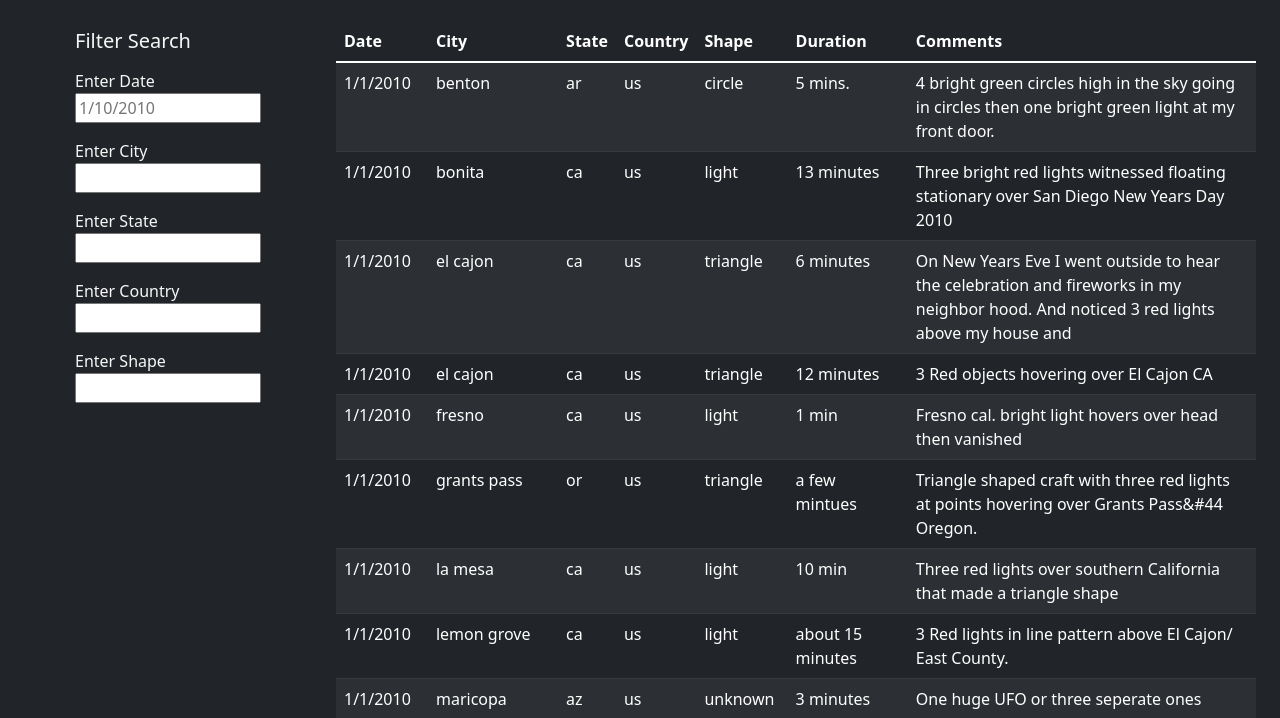
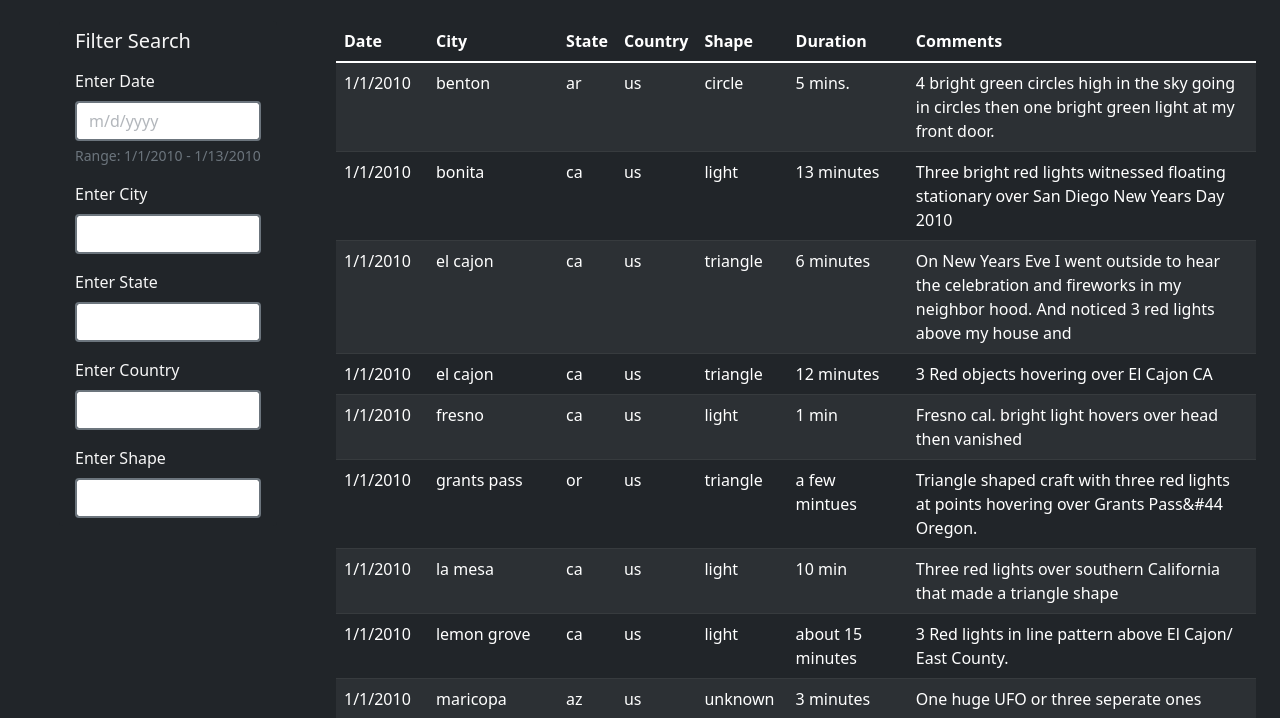
Before and after one commit to cdpeters/dynamic-UFO-website-javascript, a plain HTML site: page index.html in a window 1280 px wide. Shown: the part 679-1397 px from the top of the page. Drawn offline with nearby package versions, Linux system fonts and the light colour scheme.

Commit message:
Modify form styling

```diff
--- a/index.html
+++ b/index.html
@@ -71,24 +71,25 @@
                         <ul class="list-group">
                             <h5 class="list-group-item bg-dark mb-0 border-0" id="filter-title">Filter Search</h5>
                             <li class="list-group-item bg-dark border-0">
-                                <label class="w-100" for="datetime" id="filter-date">Enter Date</label>
-                                <input class="w-100" type="text" placeholder="1/10/2010" id="datetime">
+                                <label class="w-100 form-label" for="datetime" id="filter-date">Enter Date</label>
+                                <input class="w-100 form-control" type="text" placeholder="m/d/yyyy" id="datetime">
+                                <div class="form-text">Range: 1/1/2010 - 1/13/2010</div>
                             </li>
                             <li class="list-group-item bg-dark border-0">
-                                <label class="w-100" for="city" id="filter-city">Enter City</label>
-                                <input class="w-100" type="text" id="city">
+                                <label class="w-100 form-label" for="city" id="filter-city">Enter City</label>
+                                <input class="w-100 form-control" type="text" id="city">
                             </li>
                             <li class="list-group-item bg-dark border-0">
-                                <label class="w-100" for="state" id="filter-state">Enter State</label>
-                                <input class="w-100" type="text" id="state">
+                                <label class="w-100 form-label" for="state" id="filter-state">Enter State</label>
+                                <input class="w-100 form-control" type="text" id="state">
                             </li>
                             <li class="list-group-item bg-dark border-0">
-                                <label class="w-100" for="country" id="filter-country">Enter Country</label>
-                                <input class="w-100" type="text" id="country">
+                                <label class="w-100 form-label" for="country" id="filter-country">Enter Country</label>
+                                <input class="w-100 form-control" type="text" id="country">
                             </li>
                             <li class="list-group-item bg-dark border-0">
-                                <label class="w-100" for="shape" id="filter-shape">Enter Shape</label>
-                                <input class="w-100" type="text" id="shape">
+                                <label class="w-100 form-label" for="shape" id="filter-shape">Enter Shape</label>
+                                <input class="w-100 form-control" type="text" id="shape">
                             </li>
                         </ul>
                     </form>
--- a/static/css/style.css
+++ b/static/css/style.css
@@ -41,3 +41,18 @@ p {
     border-style: none;
     color: #f7f7f7;
 }
+
+.form-control::placeholder {
+    color: #6c757d86;
+    opacity: 1;
+}
+
+.form-control {
+    border-color: #6c757d;
+    border-width: 2px;
+}
+
+.form-control:focus {
+    border-color: #ffd797;
+    border-width: 2px;
+}
```
